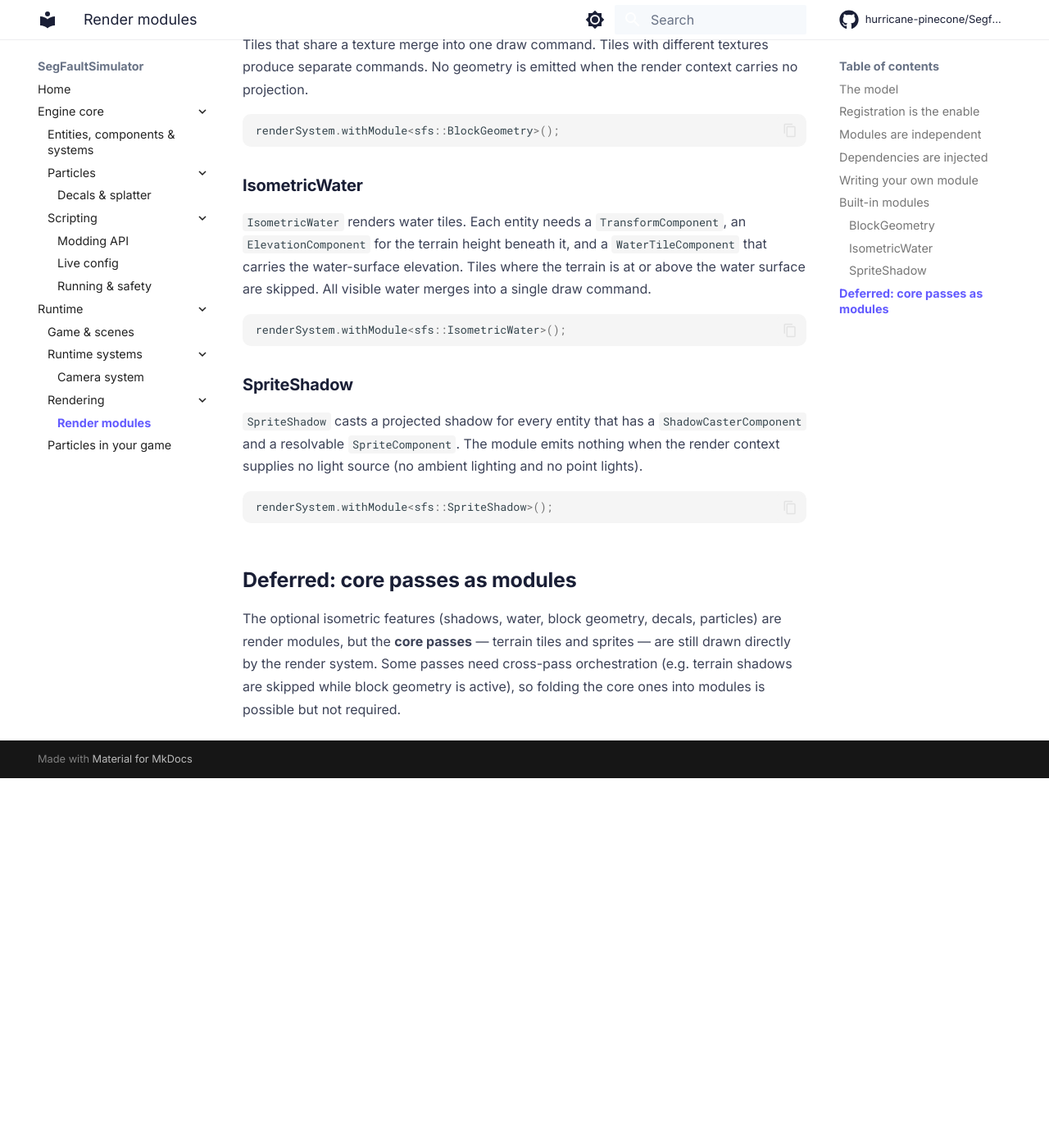
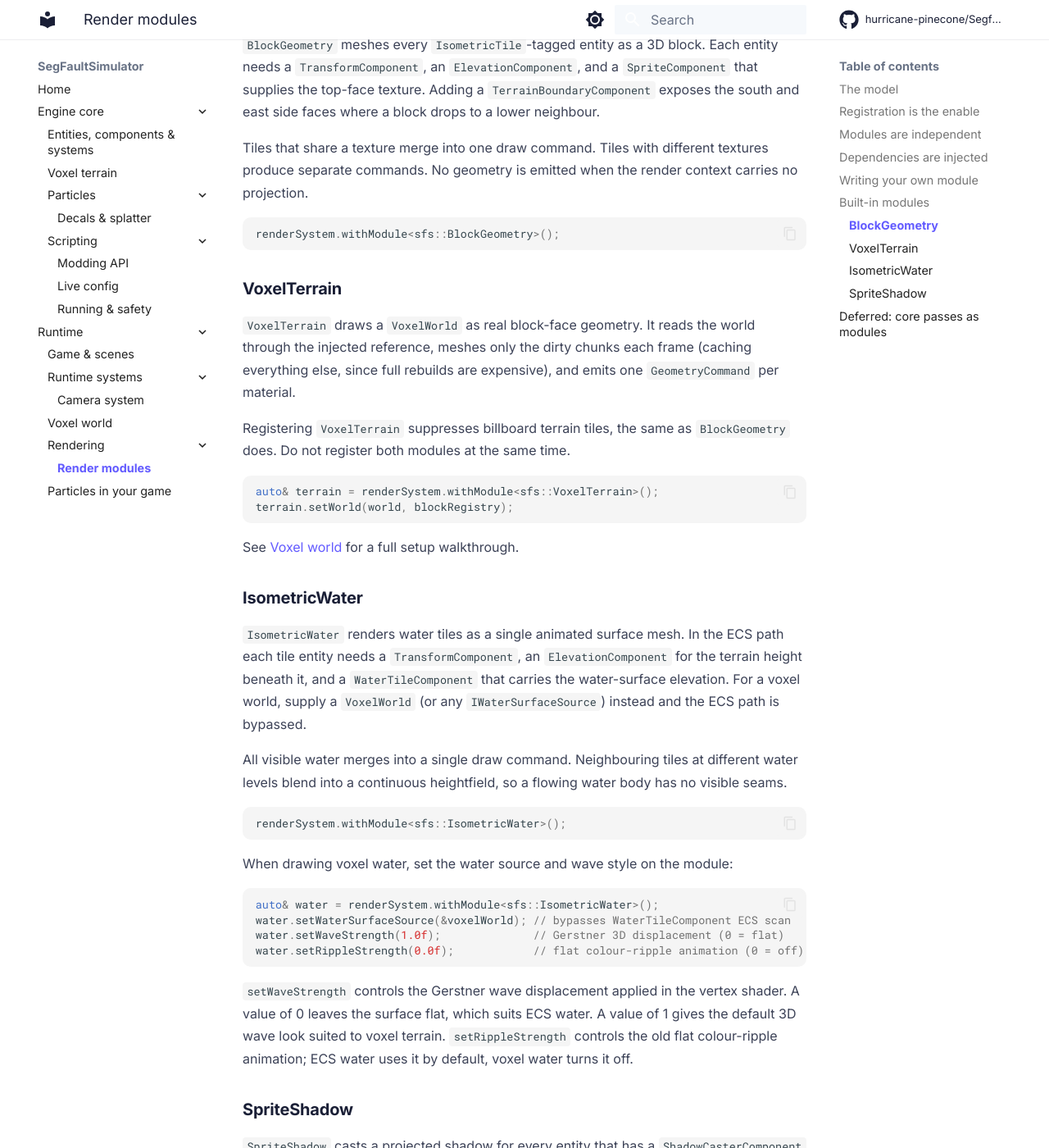
Before and after one commit to hurricane-pinecone/Segfault-Simulator, an MkDocs documentation site: the page built from docs/runtime/rendering/render-modules/index.md, in a window 1280 px wide and 1400 px high, scrolled down 1927 px. Shown: the whole window at 82% size. Built offline with MkDocs 1.6.1 and Material for MkDocs 9.7.7, drawn with Linux system fonts in a browser that asks for light colours; comment, search, counter and statistics services are not loaded; before the commit the page ends 2876 px from its top, so only the background shows below that; some of the changed text lies outside the part shown.

Commit message:
docs: add voxel terrain and water docs, update render modules page

````diff
--- a/docs/runtime/rendering/render-modules/index.md
+++ b/docs/runtime/rendering/render-modules/index.md
@@ -57,6 +57,12 @@ to build one command type), then register it with `withModule<T>()`. Emit your
 commands in the module's per-frame hook; they are ordered with everything else by
 `RenderPass`.
 
+If your module renders the terrain surface itself (real face geometry rather
+than billboard tiles), override `providesTerrainGeometry()` to return `true`.
+The render system checks this flag to suppress billboard tiles and report the
+`geometryActive` context flag; it does not hard-code which concrete module owns
+terrain geometry.
+
 ## Built-in modules
 
 The engine ships the following optional modules for the isometric render path.
@@ -78,17 +84,53 @@ context carries no projection.
 renderSystem.withModule<sfs::BlockGeometry>();
 ```
 
+### VoxelTerrain
+
+`VoxelTerrain` draws a `VoxelWorld` as real block-face geometry. It reads the
+world through the injected reference, meshes only the dirty chunks each frame
+(caching everything else, since full rebuilds are expensive), and emits one
+`GeometryCommand` per material.
+
+Registering `VoxelTerrain` suppresses billboard terrain tiles, the same as
+`BlockGeometry` does. Do not register both modules at the same time.
+
+```cpp
+auto& terrain = renderSystem.withModule<sfs::VoxelTerrain>();
+terrain.setWorld(world, blockRegistry);
+```
+
+See [Voxel world](../../runtime/voxel/index.md) for a full setup walkthrough.
+
 ### IsometricWater
 
-`IsometricWater` renders water tiles. Each entity needs a `TransformComponent`,
-an `ElevationComponent` for the terrain height beneath it, and a
-`WaterTileComponent` that carries the water-surface elevation. Tiles where the
-terrain is at or above the water surface are skipped. All visible water merges
-into a single draw command.
+`IsometricWater` renders water tiles as a single animated surface mesh. In the
+ECS path each tile entity needs a `TransformComponent`, an `ElevationComponent`
+for the terrain height beneath it, and a `WaterTileComponent` that carries the
+water-surface elevation. For a voxel world, supply a `VoxelWorld` (or any
+`IWaterSurfaceSource`) instead and the ECS path is bypassed.
+
+All visible water merges into a single draw command. Neighbouring tiles at
+different water levels blend into a continuous heightfield, so a flowing water
+body has no visible seams.
 
 ```cpp
 renderSystem.withModule<sfs::IsometricWater>();
 ```
+
+When drawing voxel water, set the water source and wave style on the module:
+
+```cpp
+auto& water = renderSystem.withModule<sfs::IsometricWater>();
+water.setWaterSurfaceSource(&voxelWorld); // bypasses WaterTileComponent ECS scan
+water.setWaveStrength(1.0f);              // Gerstner 3D displacement (0 = flat)
+water.setRippleStrength(0.0f);            // flat colour-ripple animation (0 = off)
+```
+
+`setWaveStrength` controls the Gerstner wave displacement applied in the vertex
+shader. A value of 0 leaves the surface flat, which suits ECS water. A value of
+1 gives the default 3D wave look suited to voxel terrain. `setRippleStrength`
+controls the old flat colour-ripple animation; ECS water uses it by default,
+voxel water turns it off.
 
 ### SpriteShadow
 
--- a/mkdocs.yml
+++ b/mkdocs.yml
@@ -61,6 +61,7 @@ nav:
   - Engine core:
       - core/index.md
       - Entities, components & systems: core/ecs/index.md
+      - Voxel terrain: core/voxel/index.md
       - Particles:
           - core/particles/index.md
           - Decals & splatter: core/particles/decals/index.md
@@ -75,6 +76,7 @@ nav:
       - Runtime systems:
           - runtime/systems/index.md
           - Camera system: runtime/systems/camera-system/index.md
+      - Voxel world: runtime/voxel/index.md
       - Rendering:
           - runtime/rendering/index.md
           - Render modules: runtime/rendering/render-modules/index.md
````
Also changed, not shown: docs/core/voxel/index.md (added, +171 -0 lines), docs/runtime/voxel/index.md (added, +90 -0 lines).
